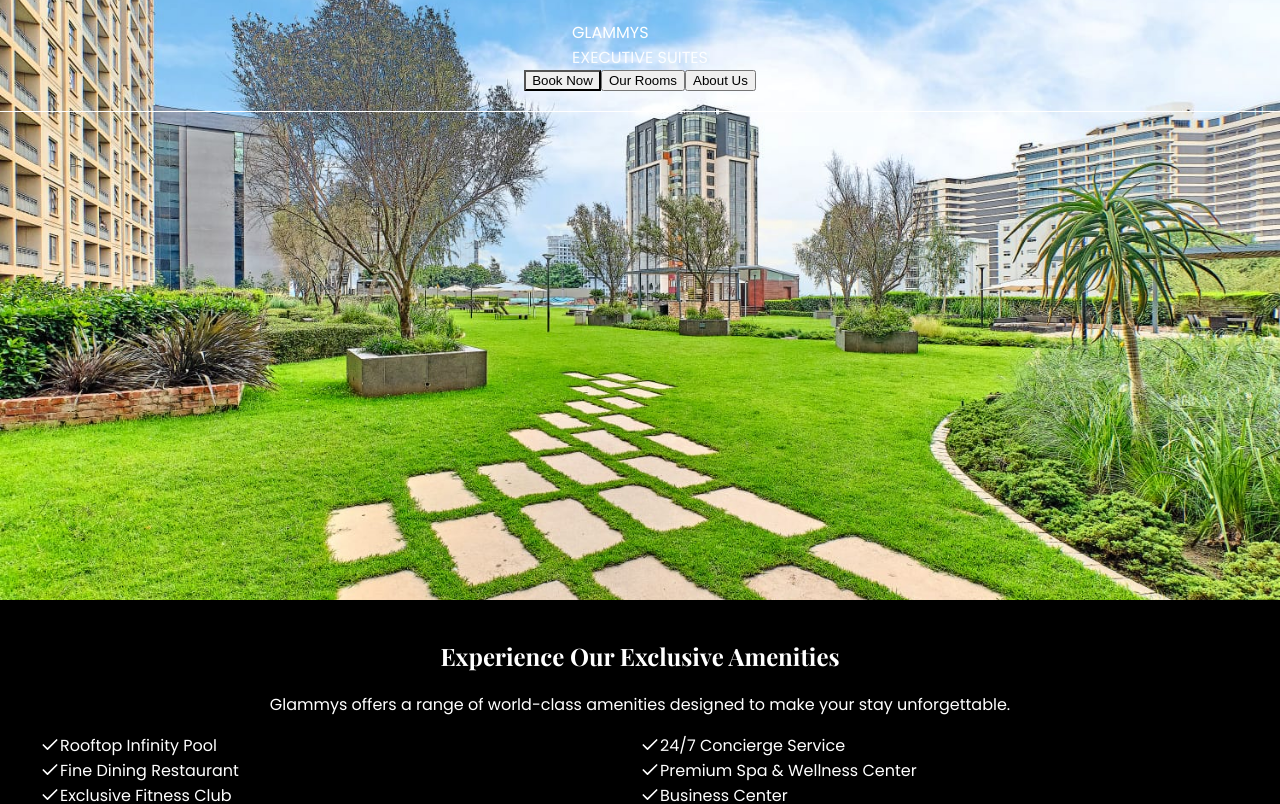
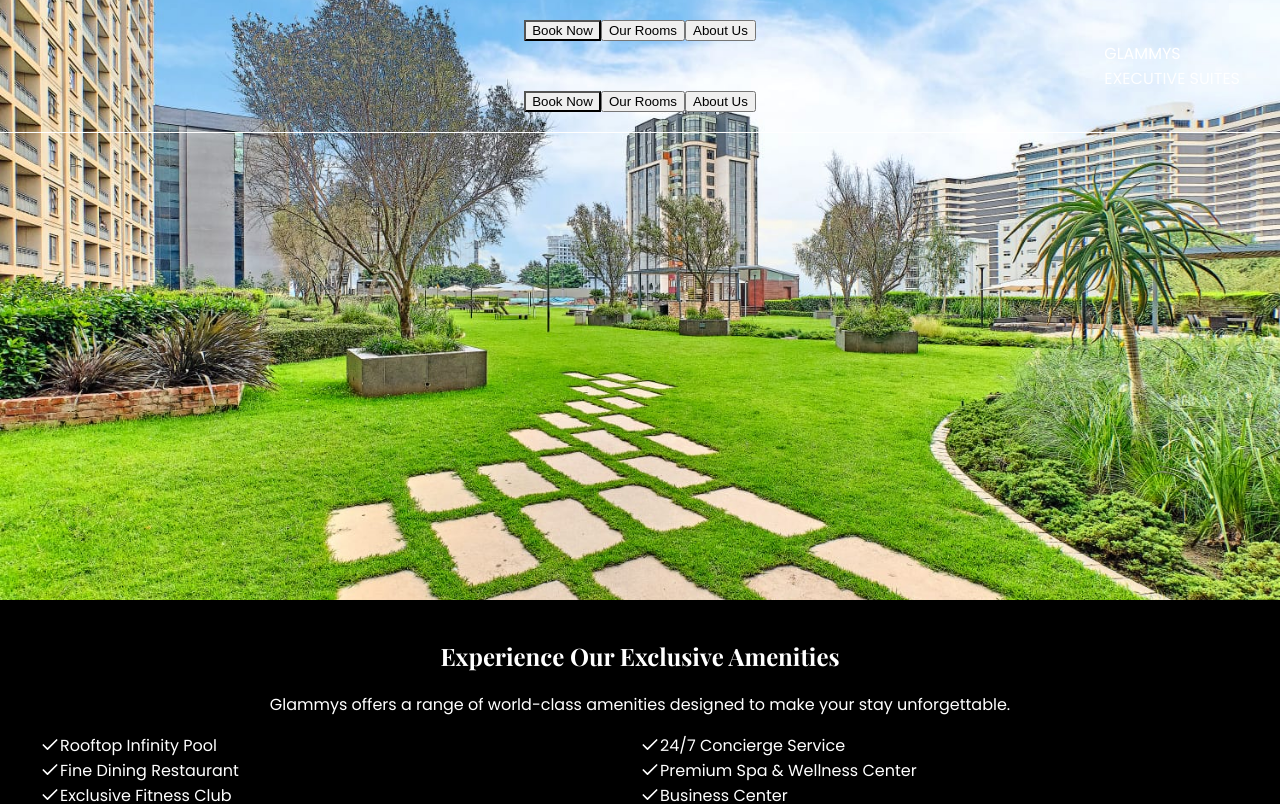
Before and after one commit to byTkeith/glammys-frontend, a React (Vite) app: page / in a window 1280 px wide. Shown: the top 804 px of the page. Built offline with nearby package versions, Linux system fonts and the light colour scheme.

Commit message:
added header

```diff
--- a/src/App.jsx
+++ b/src/App.jsx
@@ -1,4 +1,5 @@
 import { useState } from "react";
+import Header from "./Header";
 import { Card, CardContent } from "./components/ui/cards"; // Changed from "cards" to "card"
 import { Button } from "./components/ui/button";
 import { Input } from "./components/ui/input";
@@ -42,16 +43,16 @@ function App() {
   const team = [
     {
       name: "Svodai Pamela",
-      position: "CEO",
+      position: "Director",
       bio: "With over 15 years in luxury hospitality, Svodai leads Glammys with a vision of unparalleled service excellence.",
       image: "/images/ceo-2.jpeg",
     },
-    {
-      name: "Tendai Keith",
-      position: "CFO",
-      bio: "Tendai ensures Glammys maintains its financial success while continuing to invest in exceptional guest experiences.",
-      image: "/images/team-2.jpeg",
-    }
+    // {
+    //   name: "Tendai Keith",
+    //   position: "CFO",
+    //   bio: "Tendai ensures Glammys maintains its financial success while continuing to invest in exceptional guest experiences.",
+    //   image: "/images/team-2.jpeg",
+    // }
   ];
 
   const testimonials = [
@@ -114,7 +115,29 @@ function App() {
       {/* Fixed Header/Navigation */}
       <nav className="fixed top-0 w-full bg-gray-900 p-4 z-50 border-b border-amber-500/30">
         <div className="container mx-auto flex flex-col md:flex-row justify-between items-center">
-          <div className="flex items-center gap-3 mb-4 md:mb-0">
+           {/* Buttons on the left */}
+           <div className="flex gap-8">
+          <button
+            onClick={() => setActiveSection("booking")}
+            className={`text-white hover:text-amber-400 transition-colors ${activeSection === "booking" ? "border-b-2 border-amber-400" : ""}`}
+          >
+            Book Now
+          </button>
+          <button
+            onClick={() => setActiveSection("rooms")}
+            className={`text-white hover:text-amber-400 transition-colors ${activeSection === "rooms" ? "border-b-2 border-amber-400" : ""}`}
+          >
+            Our Rooms
+          </button>
+          <button
+            onClick={() => setActiveSection("about")}
+            className={`text-white hover:text-amber-400 transition-colors ${activeSection === "about" ? "border-b-2 border-amber-400" : ""}`}
+          >
+            About Us
+          </button>
+        </div>
+        {/* Logo moved to the right */}
+          <div className="flex items-center gap-3 mb-4 md:mb-0 ml-auto">
             <div className="w-12 h-12 rounded-full bg-gradient-to-br from-amber-400 to-amber-600 flex items-center justify-center text-black font-bold text-xl relative overflow-hidden shadow-lg">
               <span className="absolute top-1 left-3">G</span>
               <span className="absolute bottom-1 right-3">S</span>
--- /dev/null
+++ b/src/components/ui/Header.jsx
@@ -0,0 +1,21 @@
+import React from "react";
+import { Button } from "./components/Button"; // Adjust the path if necessary
+
+const Header = () => {
+  return (
+    <header className="flex justify-between items-center p-4 bg-black shadow-md">
+      {/* Buttons on the left */}
+      <div className="space-x-4">
+        <Button className="bg-blue-500">Login</Button>
+        <Button className="bg-gray-200 text-black">Sign Up</Button>
+      </div>
+
+      {/* Logo on the right */}
+      <div>
+        <img src="/logo.png" alt="Logo" className="h-10" />
+      </div>
+    </header>
+  );
+};
+
+export default Header;
```
Also changed, not shown: public/images/logo.png (added).
